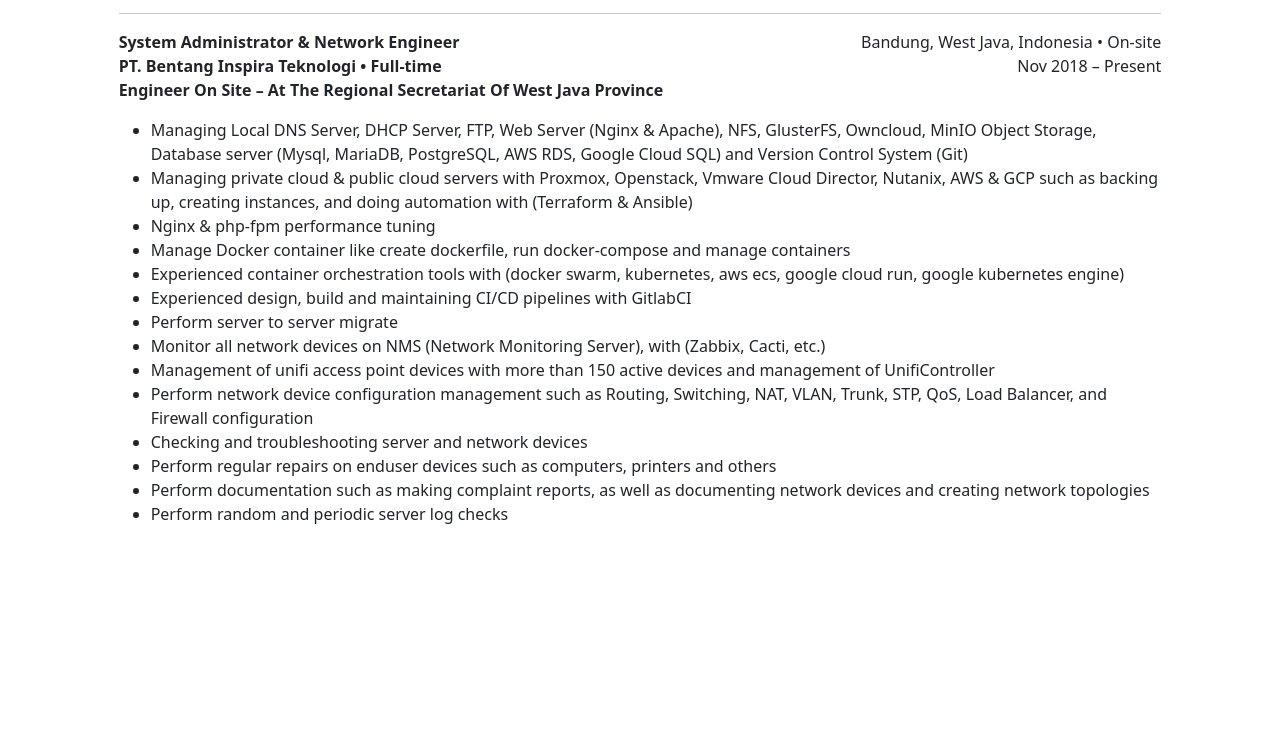
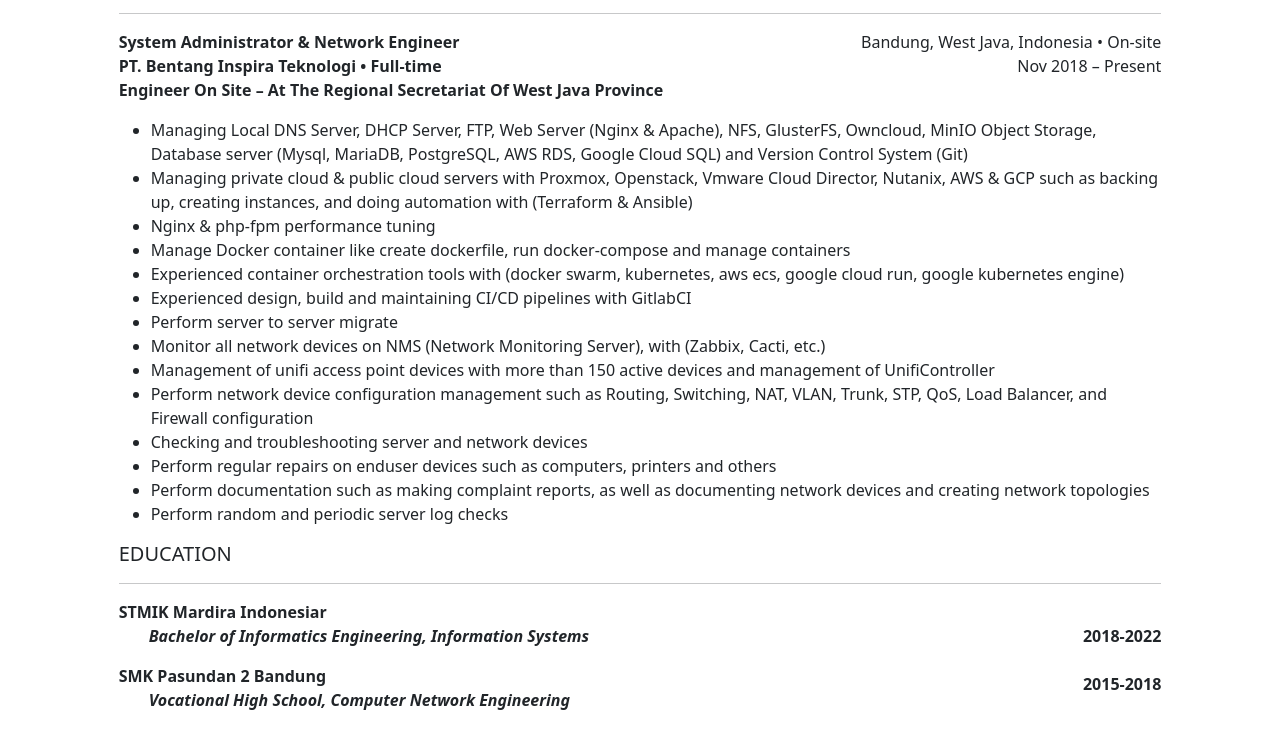
Before and after one commit to rizkypanz16/cv-ats-rizkypanjis, a website: page index.html in a window 1280 px wide. Shown: the part 194-942 px from the top of the page. Before the commit the page ends 800 px from the top, so only its background shows below. Drawn offline with nearby package versions, Linux system fonts and the light colour scheme.

Commit message:
add education list

```diff
--- a/index.html
+++ b/index.html
@@ -152,6 +152,65 @@
           </ul>
         </div>
       </div>
+
+      <!-- row7 -->
+      <div class="row">
+        <div class="col-md-1"></div>
+        <div class="col-md-10">
+          <span class="h5">EDUCATION </span>
+        </div>
+      </div>
+
+      <!-- row8 -->
+      <div class="row">
+        <div class="col-md-1"></div>
+        <div class="col-md-10"><hr /></div>
+      </div>
+
+      <!-- row8 -->
+      <div class="row">
+        <div class="col-md-1"></div>
+        <div class="col-md-10">
+          <div class="row">
+            <!-- STMIK Mardira Indonesia -->
+            <div class="col-md">
+              <td class="h6 text-bold">
+                <strong>STMIK Mardira Indonesiar</strong>
+              </td>
+              <br />
+              <td class="h6 text-bold">
+                <p style="margin-left: 30px">
+                  <strong
+                    ><em
+                      >Bachelor of Informatics Engineering, Information Systems
+                    </em></strong
+                  >
+                </p>
+              </td>
+              <td class="h6 text-bold">
+                <strong>SMK Pasundan 2 Bandung </strong>
+              </td>
+              <br />
+              <td class="h6 text-bold">
+                <p style="margin-left: 30px">
+                  <strong
+                    ><em
+                      >Vocational High School, Computer Network Engineering
+                    </em></strong
+                  >
+                </p>
+              </td>
+            </div>
+
+            <div class="col-md text-end">
+              <br />
+              <td><strong>2018-2022</strong></td>
+              <br /><br />
+              <td><strong>2015-2018</strong></td>
+            </div>
+          </div>
+        </div>
+      </div>
     </div>
   </body>
 </html>
```
